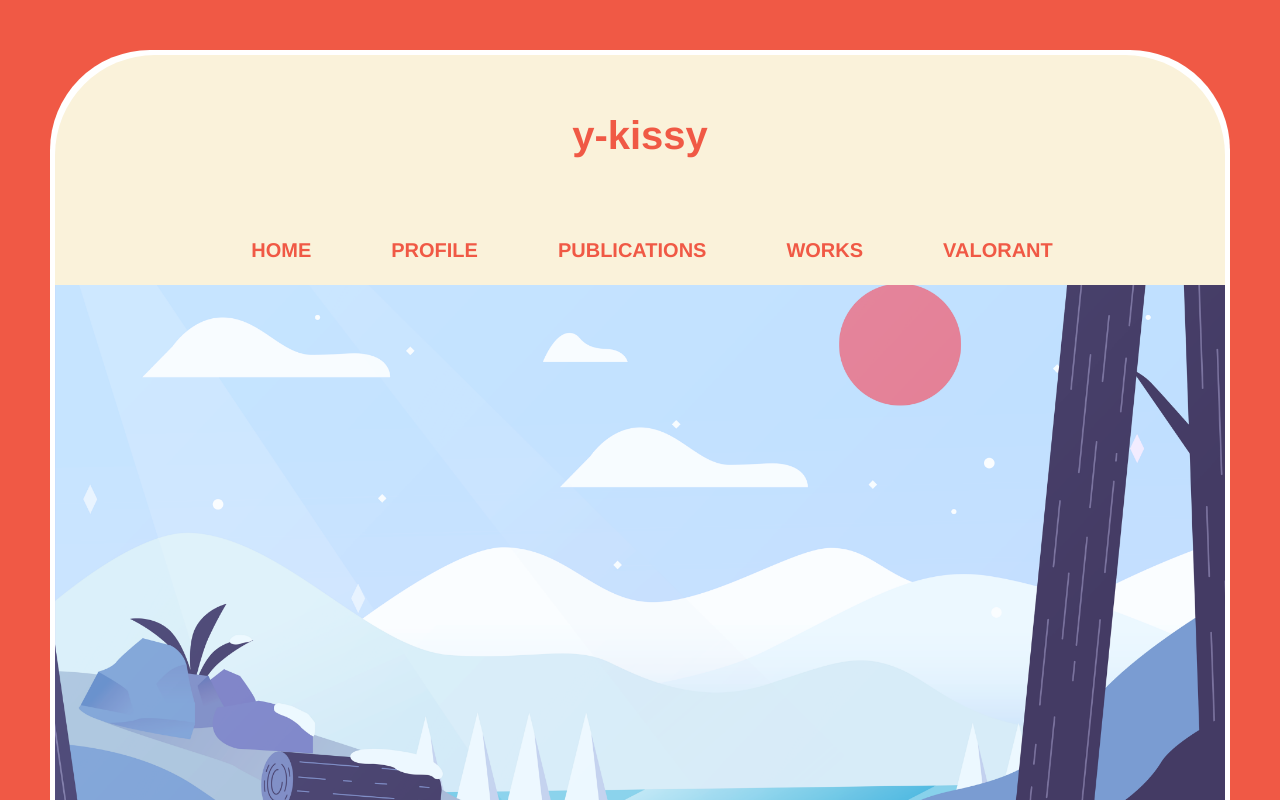
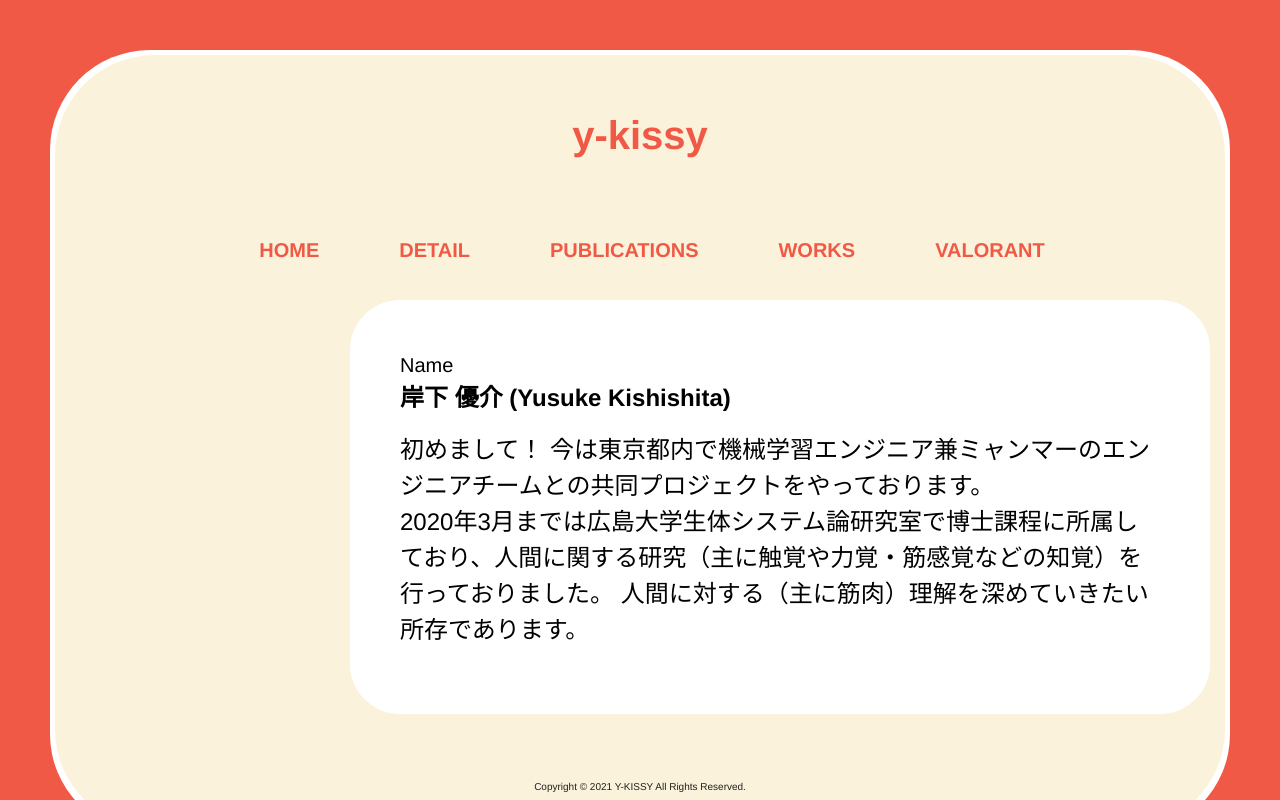
Before and after one commit to bigface0202/MyPortfolio_vuejs, a Vue app: page /home in a window 1280 px wide. Shown: the top 800 px of the page. Built offline with nearby package versions, Linux system fonts and the light colour scheme.

Commit message:
update feature/#16 簡略化されたプロフィールをHOMEへ移動|PROFILEをDETAILに変更

```diff
--- a/src/components/HomeHero.vue
+++ /dev/null
@@ -1,40 +0,0 @@
-<template>
-  <section class="home-hero">
-    <v-container fluid fill-height class="home-hero__content">
-      <v-row>
-        <v-col class="home-hero__content__text">
-        </v-col>
-      </v-row>
-    </v-container>
-    <p class="home-hero__notes">Illustration from
-      <a target=”_blank” rel=”noopener” href="https://mixkit.co/@adriannewalujo/">here</a>
-    </p>
-  </section>
-</template>
-<style lang="scss" scoped>
-@import '@/assets/sass/colors.scss';
-
-.home-hero__content {
-  width: 100%;
-  height: 75vh;
-  background: url("../assets/img/winter_mountain.png");
-  background-position: center center;
-  background-size: cover;
-
-  @include display_pc {
-    font-size: 4rem;
-  }
-  &__text {
-    font-size: 2.8rem;
-    color: black;
-    vertical-align: bottom;
-  }
-}
-
-.home-hero__notes {
-  margin: 0;
-  font-size: 0.5px;
-  text-align: right;
-  background-color: $concept_lighten_color !important;
-}
-</style>
--- a/src/components/common/header/constants.js
+++ b/src/components/common/header/constants.js
@@ -5,8 +5,8 @@ export default {
       url: '/home'
     },
     {
-      name: 'PROFILE',
-      url: '/profile'
+      name: 'DETAIL',
+      url: '/detail'
     },
     {
       name: 'PUBLICATIONS',
--- /dev/null
+++ b/src/components/home/profile.vue
@@ -0,0 +1,64 @@
+<template>
+  <div class="profile-content">
+    <v-img class="profile-content__icon" :src="require('@/assets/img/me3.png')"/>
+    <section class="profile-content__text">
+      <label class="profile-content__text__label">
+        Name
+      </label>
+      <p class="profile-content__text__name">
+        岸下 優介 (Yusuke Kishishita)
+      </p>
+      <p class="profile-content__text__description">
+        初めまして！
+        今は東京都内で機械学習エンジニア兼ミャンマーのエンジニアチームとの共同プロジェクトをやっております。<br>
+        2020年3月までは広島大学生体システム論研究室で博士課程に所属しており、人間に関する研究（主に触覚や力覚・筋感覚などの知覚）を行っておりました。
+        人間に対する（主に筋肉）理解を深めていきたい所存であります。
+      </p>
+    </section>
+  </div>
+</template>
+<style lang="scss" scoped>
+@import '@/assets/sass/colors.scss';
+
+.profile-content {
+  display: flex;
+  align-items: center;
+  justify-content: space-evenly;
+  width: 100%;
+  background-color: $concept_lighten_color;
+  &__icon {
+    flex-grow: 0;
+    width: 250px;
+    height: 300px;
+    margin: 15px;
+    border-radius: 50px;
+  }
+  &__text {
+    flex: 1;
+    max-width: 900px;
+    padding: 50px;
+    margin: 15px;
+    color: black;
+    vertical-align: bottom;
+    background-color: white;
+    border-radius: 50px;
+    &__label {
+      display: block;
+      font-size: 1rem;
+    }
+    &__name {
+      font-size: 1.2rem;
+      font-weight: bold;
+    }
+    &__description {
+      font-size: 1.2rem;
+    }
+  }
+  &__notes {
+    margin: 0;
+    font-size: 0.5px;
+    text-align: right;
+    background-color: $concept_lighten_color !important;
+  }
+}
+</style>
--- a/src/router.js
+++ b/src/router.js
@@ -30,8 +30,8 @@ const router = new Router({
       component: require('@/views/Home.vue').default
     },
     {
-      name: 'profile',
-      path: '/profile',
+      name: 'detail',
+      path: '/detail',
       component: require('@/views/MyProfile.vue').default
     },
     {
--- a/src/views/Home.vue
+++ b/src/views/Home.vue
@@ -1,14 +1,14 @@
 <template>
   <section class="home">
-    <home-hero/>
+    <home-profile/>
   </section>
 </template>
 <script>
-import HomeHero from '@/components/HomeHero.vue'
+import HomeProfile from '@/components/home/profile.vue'
 
 export default {
   components: {
-    HomeHero
+    HomeProfile
   }
 }
 </script>
--- a/src/views/MyProfile.vue
+++ b/src/views/MyProfile.vue
@@ -3,7 +3,6 @@
     <v-container fluid>
       <v-row>
         <v-col class="my-profile">
-          <about-me></about-me>
           <about-my-skill></about-my-skill>
         </v-col>
       </v-row>
@@ -18,12 +17,10 @@
 
 <script>
 import MyTimeLine from '@/components/timeline/MyTimeLine.vue'
-import AboutMe from '@/components/about/AboutMe.vue'
 import AboutMySkill from '../components/about/AboutMySkill.vue'
 export default {
   components: {
     MyTimeLine,
-    AboutMe,
     AboutMySkill
   }
 }
```
